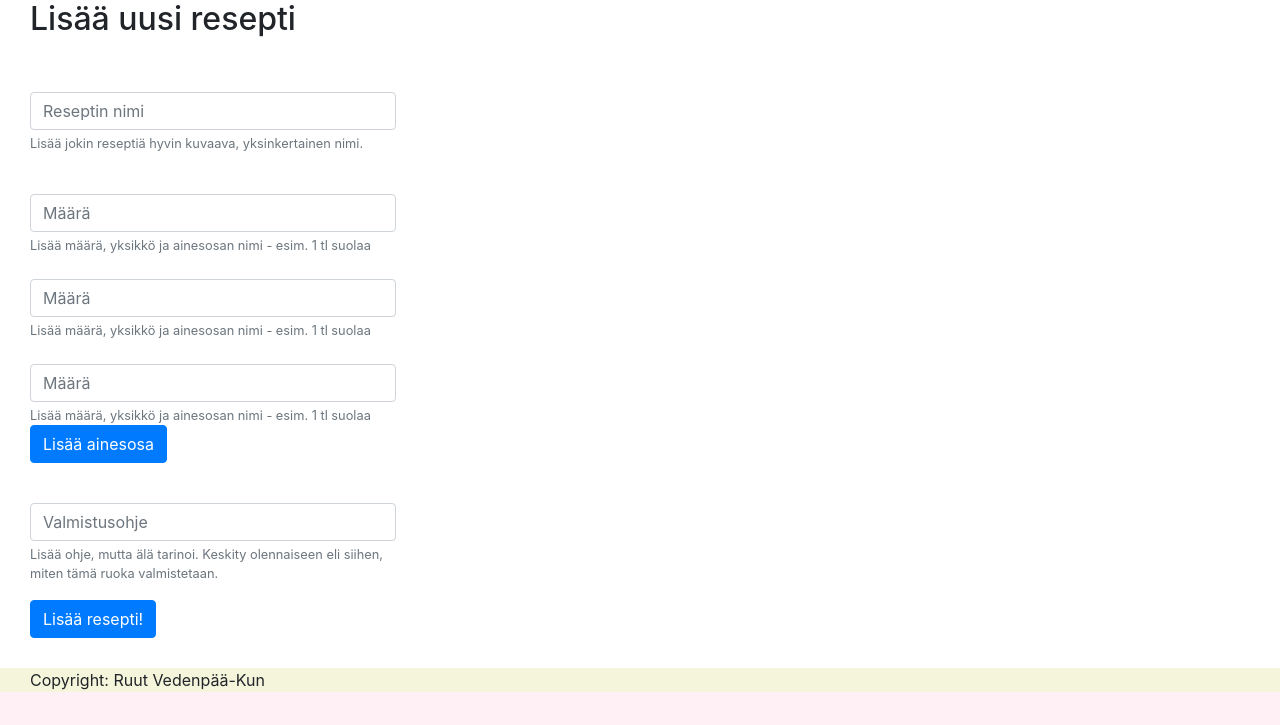
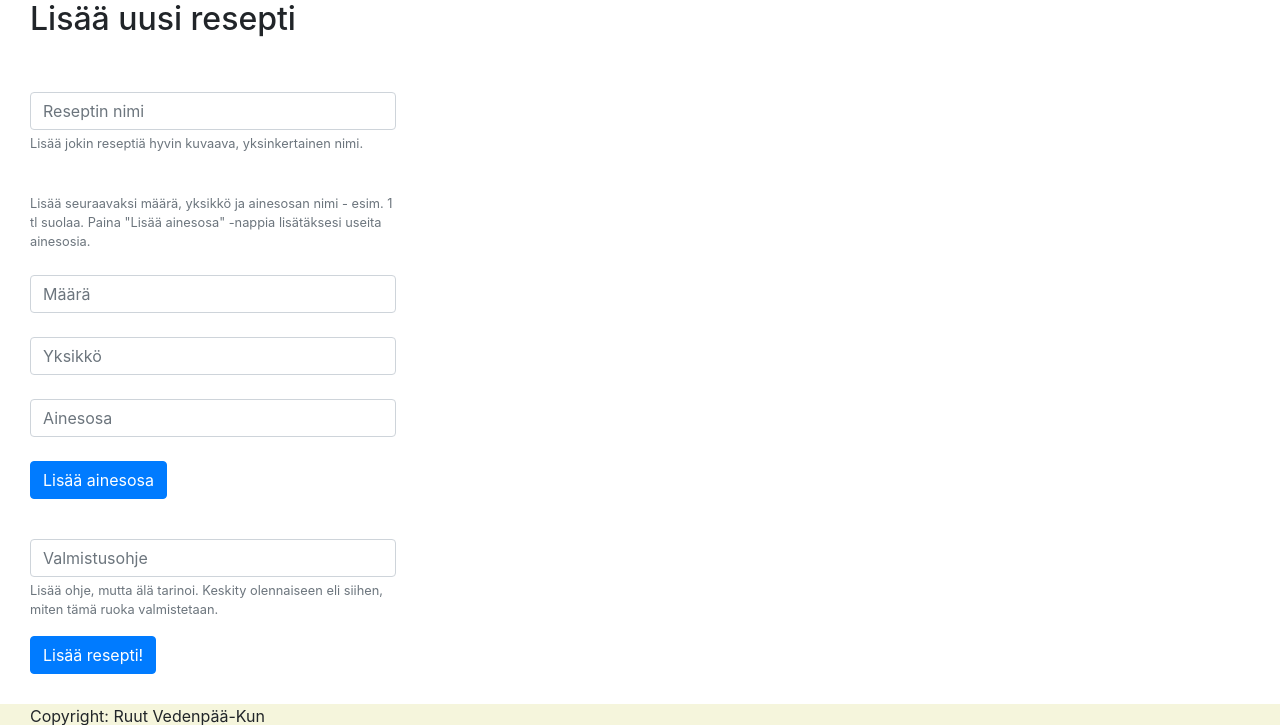
Before and after one commit to ruutved/syomaan_project, a Flask app: page /add_recipe in a window 1280 px wide. Shown: the part 56-781 px from the top of the page. Run offline with Flask 2, Linux system fonts and the light colour scheme; the visitor is signed in with stand-in values (Sample User, id 1); some libraries are stand-ins or nearby versions.

Commit message:
Kolmas versio: - Käyttäjä voi lisätä reseptin (yhdellä ainesosalla). Seuraava askel on napin luonti, jota painamalla voi lisätä uusia kenttiä ja näin siis lisää ainesosia. Nämä ainesosat lisätään sitten listaan, joka sisältää dictionaryja (kukin ainesosa mittayksiköineen ja määrineen on yksi dictionary); tämä lista lisätään sitten tietokantaan. - Reseptit tulostuvat nyt etusivulle. Ne näkee kuka tahansa. Jos käyttäjä on kirjautunut, hän näkee poista- ja muokkaa-napit omien reseptiensä kohdalla. Ei vielä luotu endpointeja poistamiselle ja muokkaamiselle. - Käyttäjä näkee profiilistaan, kuinka monta reseptiä on itse luonut.

```diff
--- a/app/app.py
+++ b/app/app.py
@@ -1,5 +1,3 @@
-import uuid
-
 from flask import Flask, redirect, url_for, render_template, flash, request
 from flask_login import LoginManager, UserMixin, login_required, logout_user, login_user, current_user
 from flask_mongoengine import MongoEngine
@@ -43,7 +41,9 @@ def load_user(user_id):
 
 @app.route("/", methods=['GET'])
 def home():
-    return render_template("home.html")
+    recipes = Recipe.objects
+
+    return render_template("home.html", recipes=recipes)
 
 
 @app.route("/logged_in")
@@ -55,7 +55,18 @@ def logged_in():
 @app.route("/profile")
 @login_required
 def profile():
-    return render_template('profile.html', name=current_user.user_name)  # recipes=current_user.recipes (voiko näin tehdä)?
+    email = current_user.email
+    recipes = Recipe.objects
+
+    user_recipes = 0
+
+    for recipe in recipes:
+        if recipe["creator"] == email:
+            user_recipes += 1
+        else:
+            print("This recipe was created by another user")
+
+    return render_template('profile.html', user_recipes=user_recipes, name=current_user.user_name)
 
 
 @app.route("/plan")
--- a/app/templates/add_recipe.html
+++ b/app/templates/add_recipe.html
@@ -14,21 +14,19 @@
         <label></label>
         <label for="inputName"></label>
         <input name="rec_name" class="form-control" id="inputName" size="50" aria-describedby="emailHelp" placeholder="Reseptin nimi" required>
-        <small id="fullName" class="form-text text-muted">Lisää jokin reseptiä hyvin kuvaava, yksinkertainen nimi.</small>
+        <small id="fullName" class="form-text text-muted">Lisää jokin reseptiä hyvin kuvaava, yksinkertainen nimi.</small><br>
     </div>
     <div class="form-group">
-
+        <small id="helper" class="form-text text-muted">Lisää seuraavaksi määrä, yksikkö ja ainesosan nimi - esim. 1 tl suolaa.
+        Paina "Lisää ainesosa" -nappia lisätäksesi useita ainesosia.</small>
         <label for="inputQty"></label>
         <input name="quantity" class="form-control" id="inputQty" placeholder="Määrä" required>
-        <small id="qtyHelp" class="form-text text-muted">Lisää määrä, yksikkö ja ainesosan nimi - esim. 1 tl suolaa</small>
 
         <label for="inputMeasure"></label>
-        <input name="measuring_unit" class="form-control" id="inputMeasure" placeholder="Määrä" required>
-        <small id="measureHelp" class="form-text text-muted">Lisää määrä, yksikkö ja ainesosan nimi - esim. 1 tl suolaa</small>
+        <input name="measuring_unit" class="form-control" id="inputMeasure" placeholder="Yksikkö" required>
 
         <label for="inputIngr"></label>
-        <input name="ingredient" class="form-control" id="inputIngr" placeholder="Määrä" required>
-        <small id="ingrHelp" class="form-text text-muted">Lisää määrä, yksikkö ja ainesosan nimi - esim. 1 tl suolaa</small>
+        <input name="ingredient" class="form-control" id="inputIngr" placeholder="Ainesosa" required><br>
 
     <div class="input_fields_wrap">
         <button type="submit" class="btn btn-primary">Lisää ainesosa</button>
--- a/app/templates/profile.html
+++ b/app/templates/profile.html
@@ -9,7 +9,7 @@
 
 <p>Sähköpostiosoite: {{ current_user.email }} </p>
 <p>Jäsen {{ current_user.registration_time.strftime('%d.%m.%Y') }} alkaen</p>
-<p>Lisättyjä reseptejä: {{ current_user.recipes }}</p> tähän reseptien lukumäärä (jos reseptit on lisätty listaan, niin listan pituus)
+<p>Lisättyjä reseptejä: {{ user_recipes }}</p>
 <p>Katso tästä kaikki lisäämäsi reseptit</p> tähän siis linkki sivulle reseptit.html tai vastaavaa, ja pitäis olla tagi
 jotenkin että se on tämän käyttäjän lisäämä
 <p><a href="{{ url_for('plan') }}">Oma viikkosuunnitelma</a></p>
```
Also changed, not shown: app/templates/home.html (+18 -1 lines).
